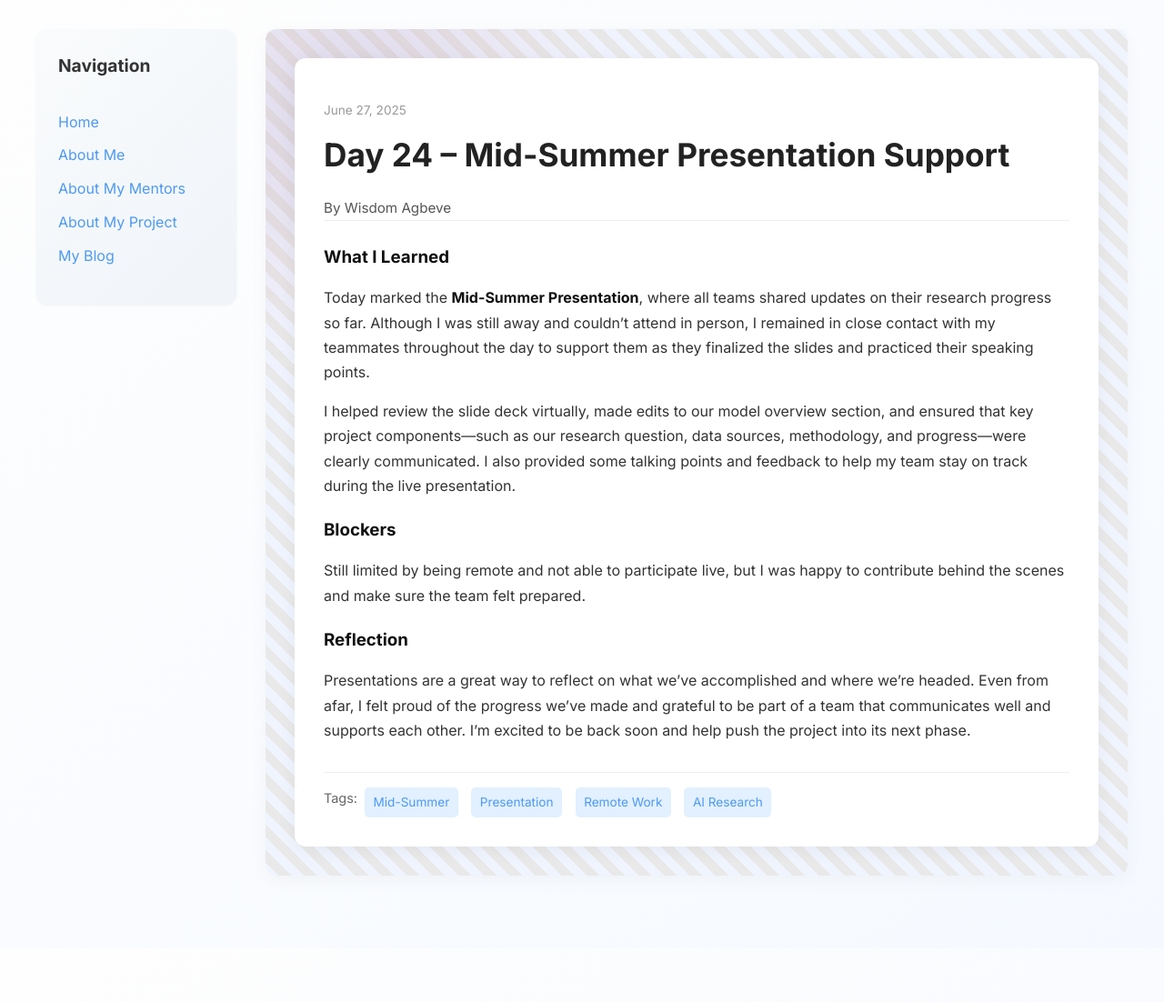
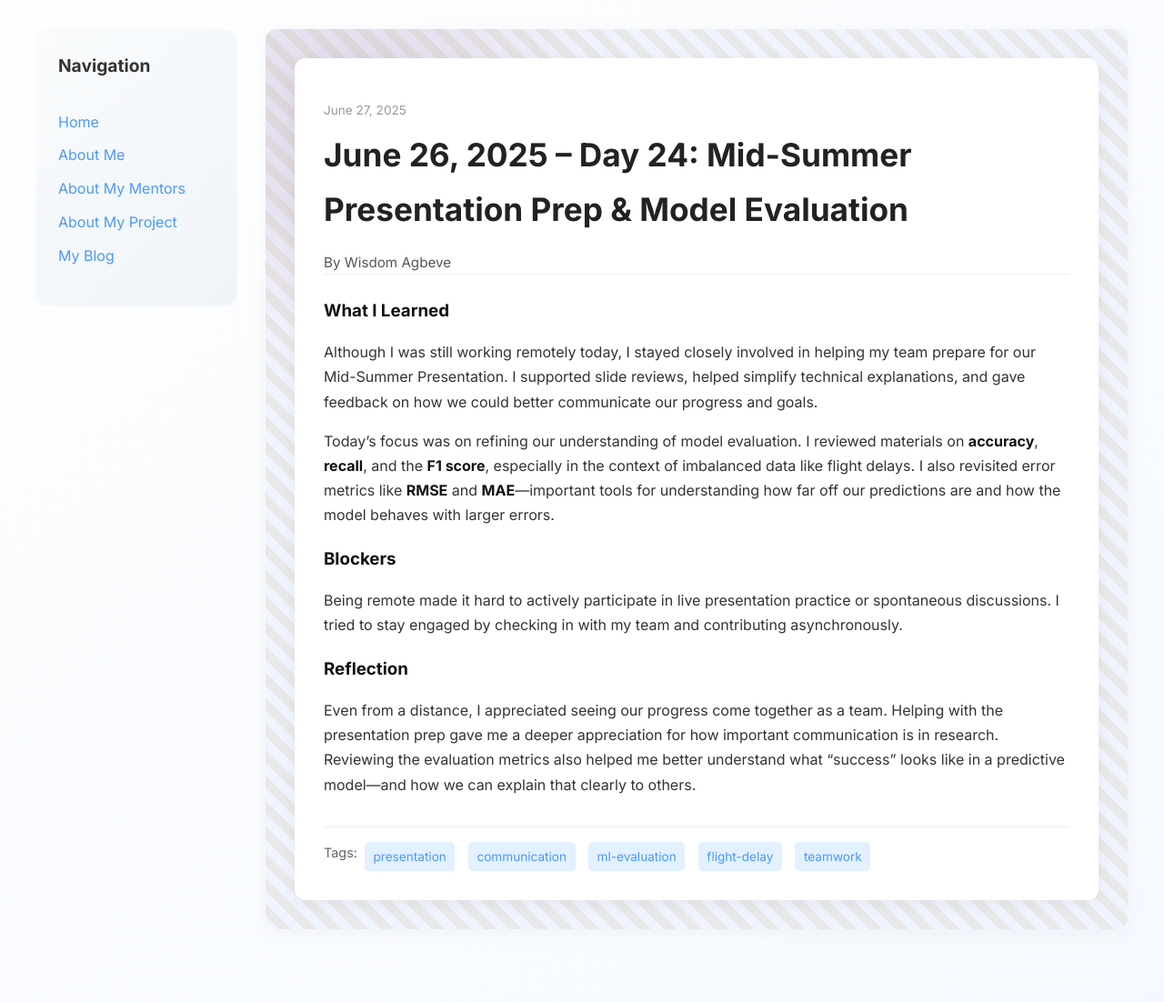
Before and after one commit to wisdomagbeve01/wisdomagbeve01.github.io, a Jekyll site: the page built from _posts/2025-06-27-day-24.md, in a window 1280 px wide. Shown: the whole page at 91% size. Built offline with Jekyll 4.4.1, drawn with Linux system fonts in a browser that asks for light colours; before the commit the page ends 1043 px from its top, so only the background shows below that.

Commit message:
Update 2025-06-27-day-24.md

```diff
--- a/_posts/2025-06-27-day-24.md
+++ b/_posts/2025-06-27-day-24.md
@@ -1,19 +1,19 @@
 ---
 layout: post
-title: "Day 24 – Mid-Summer Presentation Support"
+title: "June 26, 2025 – Day 24: Mid-Summer Presentation Prep & Model Evaluation"
 date: 2025-06-27
 author: Wisdom Agbeve
 permalink: /day24.html
-tags: ["Mid-Summer", "Presentation", "Remote Work", "AI Research"]
+tags: ["presentation", "communication", "ml-evaluation", "flight-delay", "teamwork"]
 
 what_i_learned: |
-  Today marked the **Mid-Summer Presentation**, where all teams shared updates on their research progress so far. Although I was still away and couldn’t attend in person, I remained in close contact with my teammates throughout the day to support them as they finalized the slides and practiced their speaking points.
+  Although I was still working remotely today, I stayed closely involved in helping my team prepare for our Mid-Summer Presentation. I supported slide reviews, helped simplify technical explanations, and gave feedback on how we could better communicate our progress and goals.
 
-  I helped review the slide deck virtually, made edits to our model overview section, and ensured that key project components—such as our research question, data sources, methodology, and progress—were clearly communicated. I also provided some talking points and feedback to help my team stay on track during the live presentation.
+  Today’s focus was on refining our understanding of model evaluation. I reviewed materials on **accuracy**, **recall**, and the **F1 score**, especially in the context of imbalanced data like flight delays. I also revisited error metrics like **RMSE** and **MAE**—important tools for understanding how far off our predictions are and how the model behaves with larger errors.
 
 blockers: |
-  Still limited by being remote and not able to participate live, but I was happy to contribute behind the scenes and make sure the team felt prepared.
+  Being remote made it hard to actively participate in live presentation practice or spontaneous discussions. I tried to stay engaged by checking in with my team and contributing asynchronously.
 
 reflection: |
-  Presentations are a great way to reflect on what we’ve accomplished and where we’re headed. Even from afar, I felt proud of the progress we’ve made and grateful to be part of a team that communicates well and supports each other. I’m excited to be back soon and help push the project into its next phase.
+  Even from a distance, I appreciated seeing our progress come together as a team. Helping with the presentation prep gave me a deeper appreciation for how important communication is in research. Reviewing the evaluation metrics also helped me better understand what “success” looks like in a predictive model—and how we can explain that clearly to others.
 ---
```
